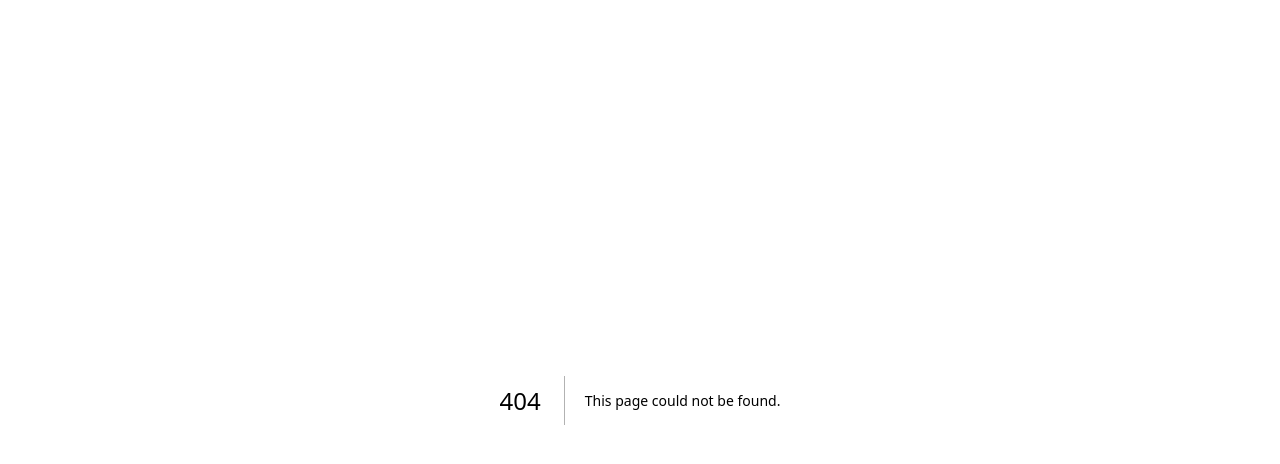
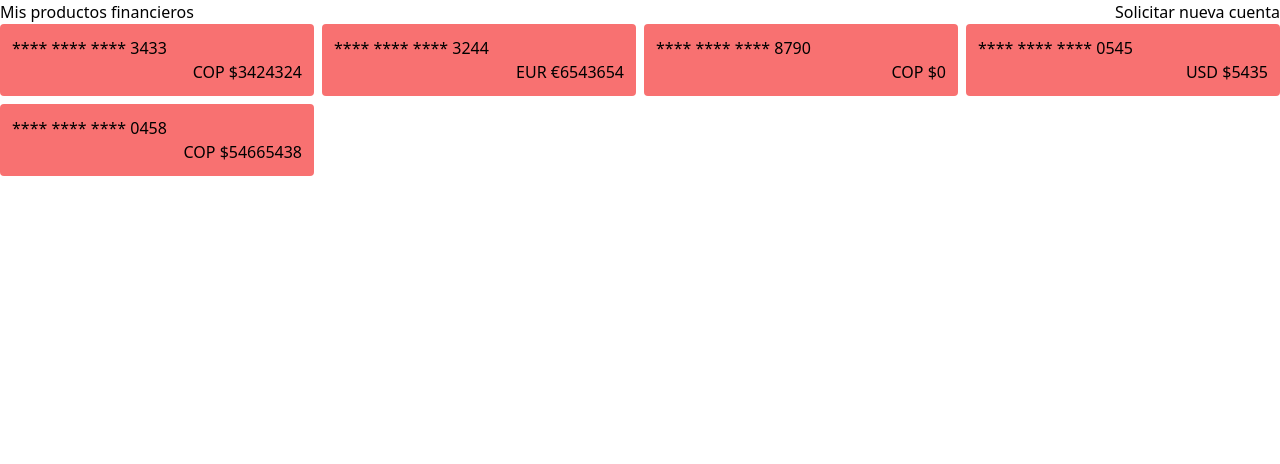
Before and after one commit to miguelangelrz/banking-savings-module, a Next.js app in the folder front/: page /dashboard/savings in a window 1280 px wide. Before the commit this address had no page. Shown: the top 464 px of the page. Built offline with nearby package versions, Linux system fonts and the light colour scheme.

Commit message:
feat(front): Add savings account detail view

```diff
--- a/front/app/dashboard/page.tsx
+++ b/front/app/dashboard/page.tsx
@@ -1,32 +1,5 @@
-import Link from 'next/link';
+import { redirect } from 'next/navigation';
 
 export default function Dashboard() {
-  const savingsAccounts: Array<SavingsAccountPreview> = [
-    { id: '1', lastFour: '3433', balance: 3424324, currency: 'COP' },
-    { id: '2', lastFour: '3244', balance: 6543654, currency: 'EUR' },
-    { id: '3', lastFour: '8790', balance: 0, currency: 'COP' },
-    { id: '4', lastFour: '0545', balance: 5435, currency: 'USD' },
-    { id: '5', lastFour: '0458', balance: 54665438, currency: 'COP' },
-  ];
-
-  return (
-    <>
-      <div className="flex justify-between">
-        <h1>Mis productos financieros</h1>
-        <Link href="/dashboard/request-product">Solicitar nueva cuenta</Link>
-      </div>
-      <div className="grid grid-cols-4 gap-2">
-        {savingsAccounts.map((p) => (
-          <div key={p.id} className="bg-red-400 p-3 rounded">
-            <div>**** **** **** {p.lastFour} </div>
-            <div className="flex justify-end">
-              {p.currency} {p.currency === 'EUR' && '€'}
-              {p.currency !== 'EUR' && '$'}
-              {p.balance}
-            </div>
-          </div>
-        ))}
-      </div>
-    </>
-  );
+  redirect('/dashboard/savings');
 }
--- /dev/null
+++ b/front/app/dashboard/savings/[id]/page.tsx
@@ -0,0 +1,8 @@
+type SavingsAccountDetailParams = Promise<{
+  id: string;
+}>;
+
+export default async function SavingsAccountDetail(params: SavingsAccountDetailParams) {
+  const id = (await params).id;
+  return <h1>Account #{id}</h1>;
+}
--- /dev/null
+++ b/front/app/dashboard/savings/page.tsx
@@ -0,0 +1,43 @@
+'use client';
+
+import Link from 'next/link';
+import { redirect } from 'next/navigation';
+
+export default function Savings() {
+  const savingsAccounts: Array<SavingsAccountPreview> = [
+    { id: '1', lastFour: '3433', balance: 3424324, currency: 'COP' },
+    { id: '2', lastFour: '3244', balance: 6543654, currency: 'EUR' },
+    { id: '3', lastFour: '8790', balance: 0, currency: 'COP' },
+    { id: '4', lastFour: '0545', balance: 5435, currency: 'USD' },
+    { id: '5', lastFour: '0458', balance: 54665438, currency: 'COP' },
+  ];
+
+  const goToSavingsAccount = (id: string) => {
+    redirect(`/dashboard/savings/${id}`);
+  };
+
+  return (
+    <>
+      <div className="flex justify-between">
+        <h1>Mis productos financieros</h1>
+        <Link href="/dashboard/savings/request">Solicitar nueva cuenta</Link>
+      </div>
+      <div className="grid grid-cols-4 gap-2">
+        {savingsAccounts.map((p) => (
+          <div
+            key={p.id}
+            className="bg-red-400 p-3 rounded cursor-pointer"
+            onClick={() => goToSavingsAccount(p.id)}
+          >
+            <div>**** **** **** {p.lastFour} </div>
+            <div className="flex justify-end">
+              {p.currency} {p.currency === 'EUR' && '€'}
+              {p.currency !== 'EUR' && '$'}
+              {p.balance}
+            </div>
+          </div>
+        ))}
+      </div>
+    </>
+  );
+}
```
Also changed, not shown: front/app/dashboard/savings/request/page.tsx (renamed from front/app/dashboard/request-product/page.tsx), 1 other file (tests, documents, lock files or other folders).
